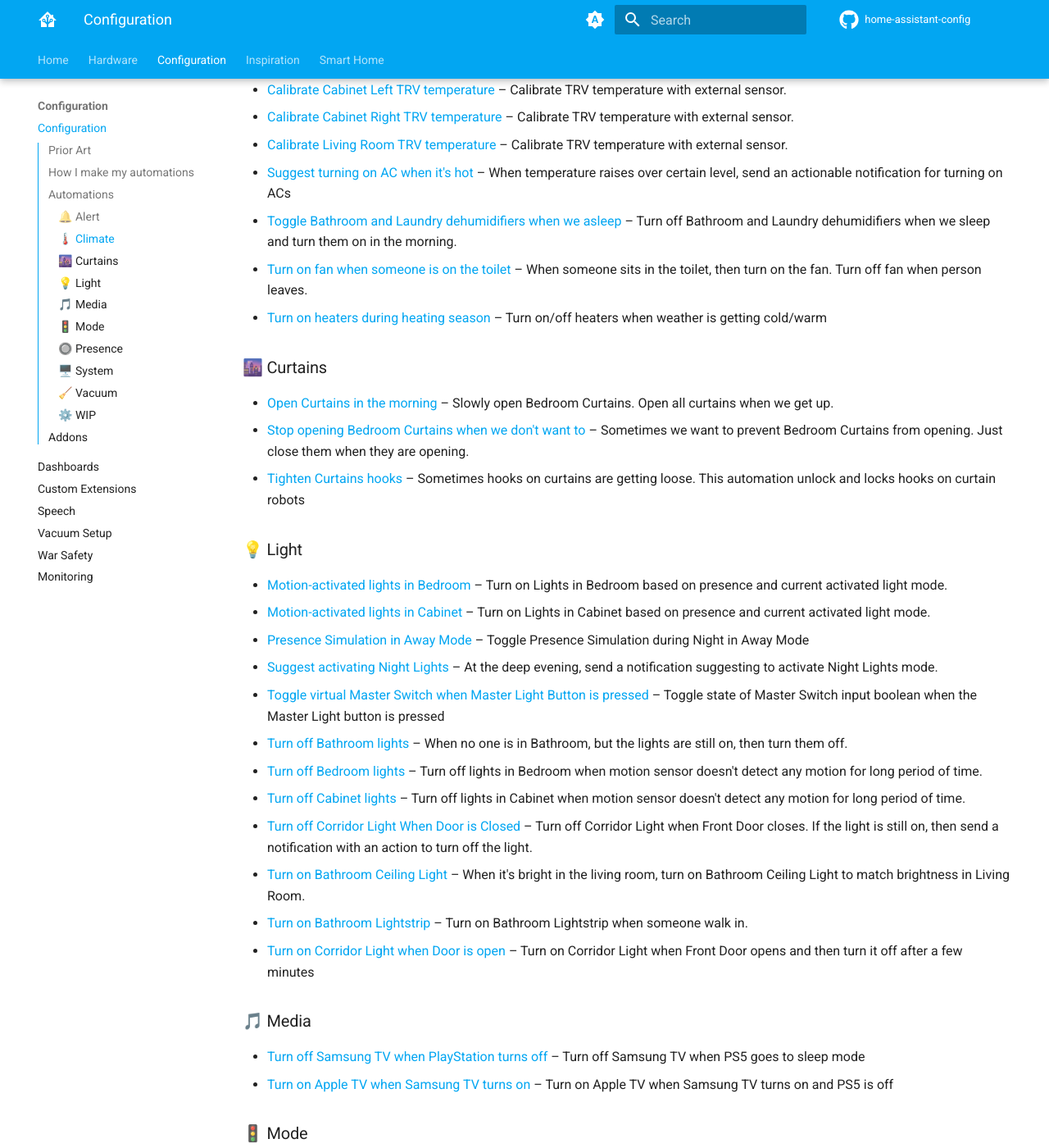
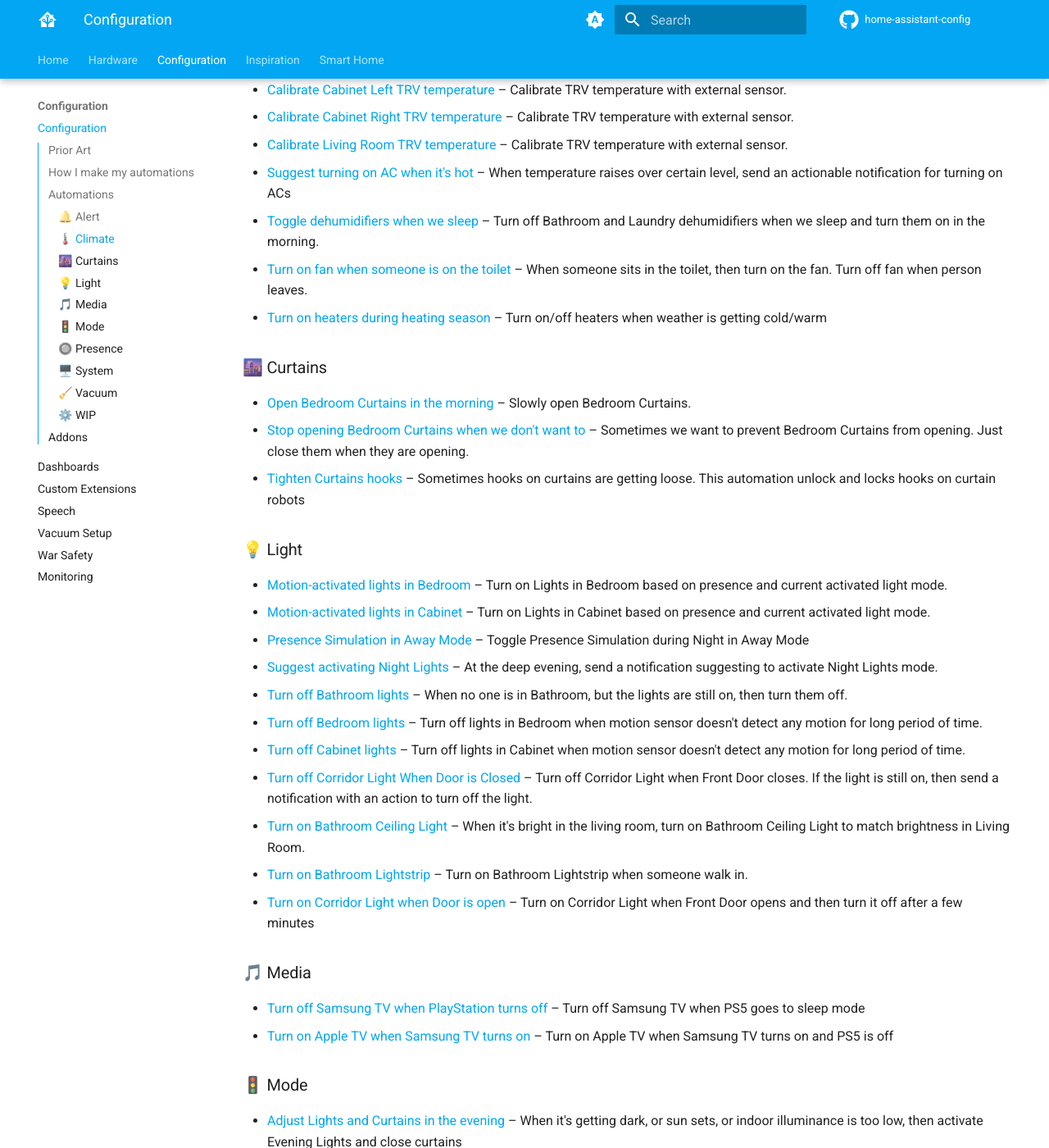
Before and after one commit to denysdovhan/home-assistant-config, an MkDocs documentation site: the page built from docs/config/index.md, in a window 1280 px wide and 1400 px high, scrolled down 2123 px. Shown: the whole window at 82% size. Built offline with MkDocs 1.6.1 and Material for MkDocs 9.7.7, drawn with Linux system fonts in a browser that asks for light colours; comment, search, counter and statistics services are not loaded; some of the changed text lies outside the part shown.

Commit message:
docs: Update docs

```diff
--- a/docs/config/index.md
+++ b/docs/config/index.md
@@ -69,26 +69,25 @@ Total number of automations: **63**️
 - [Calibrate Cabinet Right TRV temperature](https://github.com/denysdovhan/home-assistant-config/blob/9ff2a365ae41e27ddb5c0d6074cc071df4f6adf8/automations.yaml#L1556) – Calibrate TRV temperature with external sensor.
 - [Calibrate Living Room TRV temperature](https://github.com/denysdovhan/home-assistant-config/blob/9ff2a365ae41e27ddb5c0d6074cc071df4f6adf8/automations.yaml#L1529) – Calibrate TRV temperature with external sensor.
 - [Suggest turning on AC when it's hot](https://github.com/denysdovhan/home-assistant-config/blob/9ff2a365ae41e27ddb5c0d6074cc071df4f6adf8/automations.yaml#LNone) – When temperature raises over certain level, send an actionable notification for turning on ACs
-- [Toggle Bathroom and Laundry dehumidifiers when we asleep](https://github.com/denysdovhan/home-assistant-config/blob/9ff2a365ae41e27ddb5c0d6074cc071df4f6adf8/automations.yaml#L2531) – Turn off Bathroom and Laundry dehumidifiers when we sleep and turn them on in the morning.
+- [Toggle dehumidifiers when we sleep](https://github.com/denysdovhan/home-assistant-config/blob/9ff2a365ae41e27ddb5c0d6074cc071df4f6adf8/automations.yaml#L2534) – Turn off Bathroom and Laundry dehumidifiers when we sleep and turn them on in the morning.
 - [Turn on fan when someone is on the toilet](https://github.com/denysdovhan/home-assistant-config/blob/9ff2a365ae41e27ddb5c0d6074cc071df4f6adf8/automations.yaml#L1051) – When someone sits in the toilet, then turn on the fan. Turn off fan when person leaves.
 - [Turn on heaters during heating season](https://github.com/denysdovhan/home-assistant-config/blob/9ff2a365ae41e27ddb5c0d6074cc071df4f6adf8/automations.yaml#L556) – Turn on/off heaters when weather is getting cold/warm
 
 ### 🌆 Curtains
 
-- [Open Curtains in the morning](https://github.com/denysdovhan/home-assistant-config/blob/9ff2a365ae41e27ddb5c0d6074cc071df4f6adf8/automations.yaml#L378) – Slowly open Bedroom Curtains. Open all curtains when we get up.
+- [Open Bedroom Curtains in the morning](https://github.com/denysdovhan/home-assistant-config/blob/9ff2a365ae41e27ddb5c0d6074cc071df4f6adf8/automations.yaml#L378) – Slowly open Bedroom Curtains.
 - [Stop opening Bedroom Curtains when we don't want to](https://github.com/denysdovhan/home-assistant-config/blob/9ff2a365ae41e27ddb5c0d6074cc071df4f6adf8/automations.yaml#LNone) – Sometimes we want to prevent Bedroom Curtains from opening. Just close them when they are opening.
 - [Tighten Curtains hooks](https://github.com/denysdovhan/home-assistant-config/blob/9ff2a365ae41e27ddb5c0d6074cc071df4f6adf8/automations.yaml#L1565) – Sometimes hooks on curtains are getting loose. This automation unlock and locks hooks on curtain robots
 
 ### 💡 Light
 
-- [Motion-activated lights in Bedroom](https://github.com/denysdovhan/home-assistant-config/blob/9ff2a365ae41e27ddb5c0d6074cc071df4f6adf8/automations.yaml#L2336) – Turn on Lights in Bedroom based on presence and current activated light mode.
-- [Motion-activated lights in Cabinet](https://github.com/denysdovhan/home-assistant-config/blob/9ff2a365ae41e27ddb5c0d6074cc071df4f6adf8/automations.yaml#L2271) – Turn on Lights in Cabinet based on presence and current activated light mode.
+- [Motion-activated lights in Bedroom](https://github.com/denysdovhan/home-assistant-config/blob/9ff2a365ae41e27ddb5c0d6074cc071df4f6adf8/automations.yaml#L2339) – Turn on Lights in Bedroom based on presence and current activated light mode.
+- [Motion-activated lights in Cabinet](https://github.com/denysdovhan/home-assistant-config/blob/9ff2a365ae41e27ddb5c0d6074cc071df4f6adf8/automations.yaml#L2274) – Turn on Lights in Cabinet based on presence and current activated light mode.
 - [Presence Simulation in Away Mode](https://github.com/denysdovhan/home-assistant-config/blob/9ff2a365ae41e27ddb5c0d6074cc071df4f6adf8/automations.yaml#L1986) – Toggle Presence Simulation during Night in Away Mode
-- [Suggest activating Night Lights](https://github.com/denysdovhan/home-assistant-config/blob/9ff2a365ae41e27ddb5c0d6074cc071df4f6adf8/automations.yaml#L2396) – At the deep evening, send a notification suggesting to activate Night Lights mode.
-- [Toggle virtual Master Switch when Master Light Button is pressed](https://github.com/denysdovhan/home-assistant-config/blob/9ff2a365ae41e27ddb5c0d6074cc071df4f6adf8/automations.yaml#L2598) – Toggle state of Master Switch input boolean when the Master Light button is pressed
+- [Suggest activating Night Lights](https://github.com/denysdovhan/home-assistant-config/blob/9ff2a365ae41e27ddb5c0d6074cc071df4f6adf8/automations.yaml#L2399) – At the deep evening, send a notification suggesting to activate Night Lights mode.
 - [Turn off Bathroom lights](https://github.com/denysdovhan/home-assistant-config/blob/9ff2a365ae41e27ddb5c0d6074cc071df4f6adf8/automations.yaml#L1855) – When no one is in Bathroom, but the lights are still on, then turn them off.
-- [Turn off Bedroom lights](https://github.com/denysdovhan/home-assistant-config/blob/9ff2a365ae41e27ddb5c0d6074cc071df4f6adf8/automations.yaml#L2372) – Turn off lights in Bedroom when motion sensor doesn't detect any motion for long period of time.
-- [Turn off Cabinet lights](https://github.com/denysdovhan/home-assistant-config/blob/9ff2a365ae41e27ddb5c0d6074cc071df4f6adf8/automations.yaml#L2312) – Turn off lights in Cabinet when motion sensor doesn't detect any motion for long period of time.
+- [Turn off Bedroom lights](https://github.com/denysdovhan/home-assistant-config/blob/9ff2a365ae41e27ddb5c0d6074cc071df4f6adf8/automations.yaml#L2375) – Turn off lights in Bedroom when motion sensor doesn't detect any motion for long period of time.
+- [Turn off Cabinet lights](https://github.com/denysdovhan/home-assistant-config/blob/9ff2a365ae41e27ddb5c0d6074cc071df4f6adf8/automations.yaml#L2315) – Turn off lights in Cabinet when motion sensor doesn't detect any motion for long period of time.
 - [Turn off Corridor Light When Door is Closed](https://github.com/denysdovhan/home-assistant-config/blob/9ff2a365ae41e27ddb5c0d6074cc071df4f6adf8/automations.yaml#L1729) – Turn off Corridor Light when Front Door closes. If the light is still on, then send a notification with an action to turn off the light.
 - [Turn on Bathroom Ceiling Light](https://github.com/denysdovhan/home-assistant-config/blob/9ff2a365ae41e27ddb5c0d6074cc071df4f6adf8/automations.yaml#L2076) – When it's bright in the living room, turn on Bathroom Ceiling Light to match brightness in Living Room.
 - [Turn on Bathroom Lightstrip](https://github.com/denysdovhan/home-assistant-config/blob/9ff2a365ae41e27ddb5c0d6074cc071df4f6adf8/automations.yaml#L2016) – Turn on Bathroom Lightstrip when someone walk in.
@@ -101,15 +100,15 @@ Total number of automations: **63**️
 
 ### 🚦 Mode
 
-- [Adjust Lights and Curtains in the evening](https://github.com/denysdovhan/home-assistant-config/blob/9ff2a365ae41e27ddb5c0d6074cc071df4f6adf8/automations.yaml#L2175) – When it's getting dark, or sun sets, or indoor illuminance is too low, then activate Evening Lights and close curtains
+- [Adjust Lights and Curtains in the evening](https://github.com/denysdovhan/home-assistant-config/blob/9ff2a365ae41e27ddb5c0d6074cc071df4f6adf8/automations.yaml#L2178) – When it's getting dark, or sun sets, or indoor illuminance is too low, then activate Evening Lights and close curtains
 - [Away Flow](https://github.com/denysdovhan/home-assistant-config/blob/9ff2a365ae41e27ddb5c0d6074cc071df4f6adf8/automations.yaml#L1807) – Toggle Away mode depending on the Away input boolean
 - [Away on Leaving City](https://github.com/denysdovhan/home-assistant-config/blob/9ff2a365ae41e27ddb5c0d6074cc071df4f6adf8/automations.yaml#L1817) – Toggle Away mode depending on proximity to the Kyiv city
 - [Do Not Disturb on Focus](https://github.com/denysdovhan/home-assistant-config/blob/9ff2a365ae41e27ddb5c0d6074cc071df4f6adf8/automations.yaml#L1512) – Switch Do Not Disturb while camera, mic or focus are on
-- [Evening Lights Activation](https://github.com/denysdovhan/home-assistant-config/blob/9ff2a365ae41e27ddb5c0d6074cc071df4f6adf8/automations.yaml#L2241) – The activation flow for a Evening Lights mode. Enables turns on corresponding lights and motion-activated lights.
+- [Evening Lights Activation](https://github.com/denysdovhan/home-assistant-config/blob/9ff2a365ae41e27ddb5c0d6074cc071df4f6adf8/automations.yaml#L2244) – The activation flow for a Evening Lights mode. Enables turns on corresponding lights and motion-activated lights.
 - [Low Power Mode](https://github.com/denysdovhan/home-assistant-config/blob/9ff2a365ae41e27ddb5c0d6074cc071df4f6adf8/automations.yaml#L474) – Minimise electricity consumption during the outage, when on reserve power supply.
-- [Night Lights Activation](https://github.com/denysdovhan/home-assistant-config/blob/9ff2a365ae41e27ddb5c0d6074cc071df4f6adf8/automations.yaml#L2256) – The activation flow for a Evening Lights mode. Enables turns on corresponding lights and motion-activated lights.
-- [Sleeping Lights Activation](https://github.com/denysdovhan/home-assistant-config/blob/9ff2a365ae41e27ddb5c0d6074cc071df4f6adf8/automations.yaml#L2516) – The activation flow for a Sleeping Lights mode. Enables turns on corresponding lights.
-- [Turn off modes when all lights turn off](https://github.com/denysdovhan/home-assistant-config/blob/9ff2a365ae41e27ddb5c0d6074cc071df4f6adf8/automations.yaml#L2572) – Turn off all light modes when all lights are off in the night, meaning we are set to sleep.
+- [Night Lights Activation](https://github.com/denysdovhan/home-assistant-config/blob/9ff2a365ae41e27ddb5c0d6074cc071df4f6adf8/automations.yaml#L2259) – The activation flow for a Evening Lights mode. Enables turns on corresponding lights and motion-activated lights.
+- [Sleeping Lights Activation](https://github.com/denysdovhan/home-assistant-config/blob/9ff2a365ae41e27ddb5c0d6074cc071df4f6adf8/automations.yaml#L2519) – The activation flow for a Sleeping Lights mode. Enables turns on corresponding lights.
+- [Turn off modes when all lights turn off](https://github.com/denysdovhan/home-assistant-config/blob/9ff2a365ae41e27ddb5c0d6074cc071df4f6adf8/automations.yaml#L2571) – Turn off all light modes when all lights are off in the night, meaning we are set to sleep.
 
 ### 🔘 Presence
 
@@ -144,7 +144,7 @@ Total number of automations: **63**️
 
 ### ⚙️ WIP
 
-- [Open Living Room Curtains in the morning.](https://github.com/denysdovhan/home-assistant-config/blob/9ff2a365ae41e27ddb5c0d6074cc071df4f6adf8/automations.yaml#L2464)
+- [Open Living Room Curtains in the morning.](https://github.com/denysdovhan/home-assistant-config/blob/9ff2a365ae41e27ddb5c0d6074cc071df4f6adf8/automations.yaml#L2467)
 <!-- end-automations -->
 
 ## Addons
```
Also changed, not shown: other parts of docs/config/index.md (+3 -2 lines).
